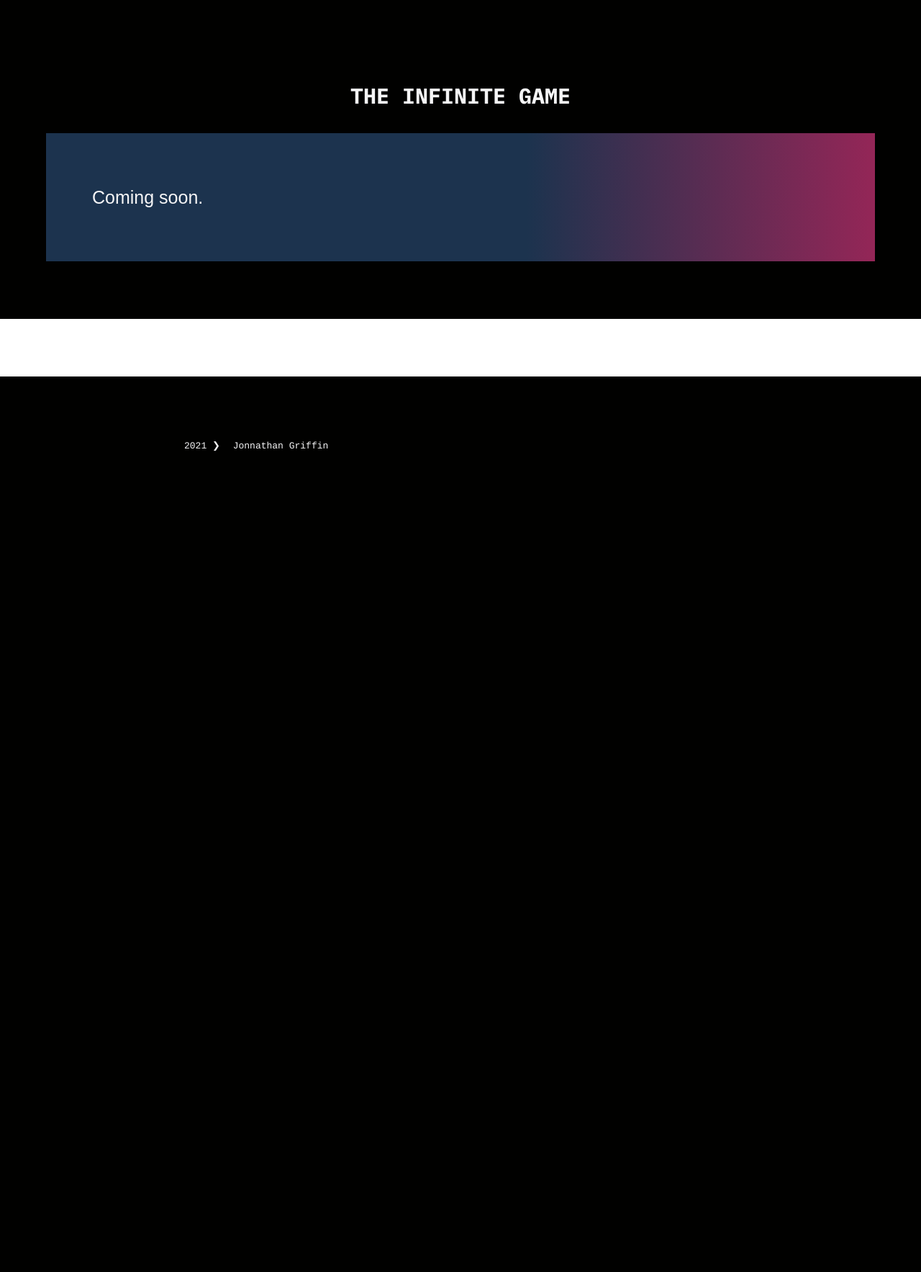
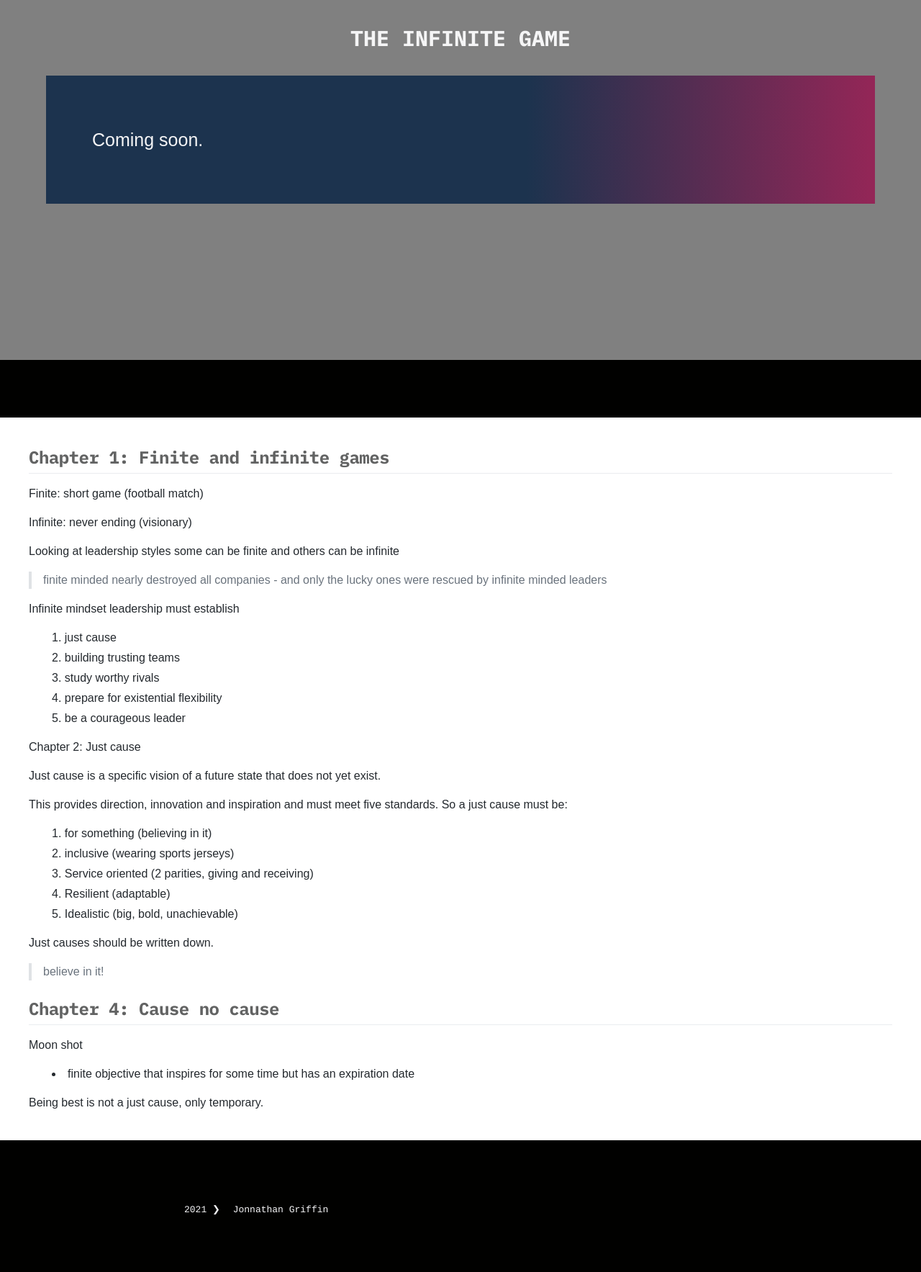
Before and after one commit to jonnathangriffin/jonnathangriffin.github.io, a Jekyll site: the page built from _posts/2020-04-26-the-infinite-game.md, in a window 1280 px wide. Shown: the whole page at 72% size. Built offline with Jekyll 4.4.1, drawn with Linux system fonts in a browser that asks for light colours; nearby versions of some CDN libraries; before the commit the page ends 900 px from its top, so only the background shows below that.

```diff
--- a/_layouts/post.html
+++ b/_layouts/post.html
@@ -2,9 +2,9 @@
 layout: default
 ---
 
-<section class="intro" style="height:100%">
+<!-- <section class="intro" > -->
 
-
+<div class="parallax">
 	<div class="wrap">
 		<h1 class="post-header">{{ page.title }}</h1>
 	</div>
@@ -14,7 +14,8 @@
 			<h2 class="center">{{ page.description }}</h2>
 		</div>
 	</div>
-</section>
+	</div>
+<!-- </section> -->
 
 <!-- <div class="parallax"></div> -->
 <section class="single markdown-body white-background">
--- a/_posts/2020-04-26-the-infinite-game.md
+++ b/_posts/2020-04-26-the-infinite-game.md
@@ -1,7 +1,46 @@
 ---
 title: 'THE INFINITE GAME'
-keywords: 'more here now'
+keywords: 'business, simon sinek, leadership'
 date: 2020-04-26 00:00:00
 description: Coming soon.
 # featured_image: '/images/2020-springioslo/01.jpg'
 ---
+
+## Chapter 1: Finite and infinite games
+
+Finite: short game (football match)
+
+Infinite: never ending (visionary)
+
+Looking at leadership styles some can be finite and others can be infinite
+
+> finite minded nearly destroyed all companies - and only the lucky ones were rescued by infinite minded leaders
+
+Infinite mindset leadership must establish
+1. just cause
+2. building trusting teams
+3. study worthy rivals
+4. prepare for existential flexibility
+5. be a courageous leader
+
+Chapter 2: Just cause
+
+Just cause is a specific vision of a future state that does not yet exist.
+
+This provides direction, innovation and inspiration and must meet five standards. So a just cause must be:
+1. for something (believing in it)
+2. inclusive (wearing sports jerseys)
+3. Service oriented (2 parities, giving and receiving)
+4. Resilient (adaptable)
+5. Idealistic (big, bold, unachievable)
+
+Just causes should be written down.
+
+> believe in it!
+
+## Chapter 4: Cause no cause
+
+Moon shot
+- finite objective that inspires for some time but has an expiration date
+
+Being best is not a just cause, only temporary.
--- /dev/null
+++ b/_sass/_includes/_griffin.scss
@@ -0,0 +1,25 @@
+.letter {
+    text-align : center;
+    font-size  : 4em;
+    margin     : 0;
+    font-weight: bold;
+    color      : white;
+    line-height: 0.55;
+    font-family: "Times New Roman", Times, serif;
+}
+
+@keyframes bounce {
+    from {
+        transform: translate3d(0, 0, 0);
+    }
+
+    to {
+        transform: translate3d(0, -10px, 0);
+    }
+}
+
+.bounce {
+    animation                : bounce 0.6s;
+    animation-iteration-count: infinite;
+    animation-direction      : alternate;
+}
--- a/css/style.scss
+++ b/css/style.scss
@@ -146,6 +146,7 @@
 @import "_includes/_box";
 @import "_includes/_home";
 @import "_includes/_rotating";
+@import "_includes/_griffin";
 
 @import "_includes/_header";
 @import "_includes/_footer";
```
Also changed, not shown: index.html (+8 -0 lines).
